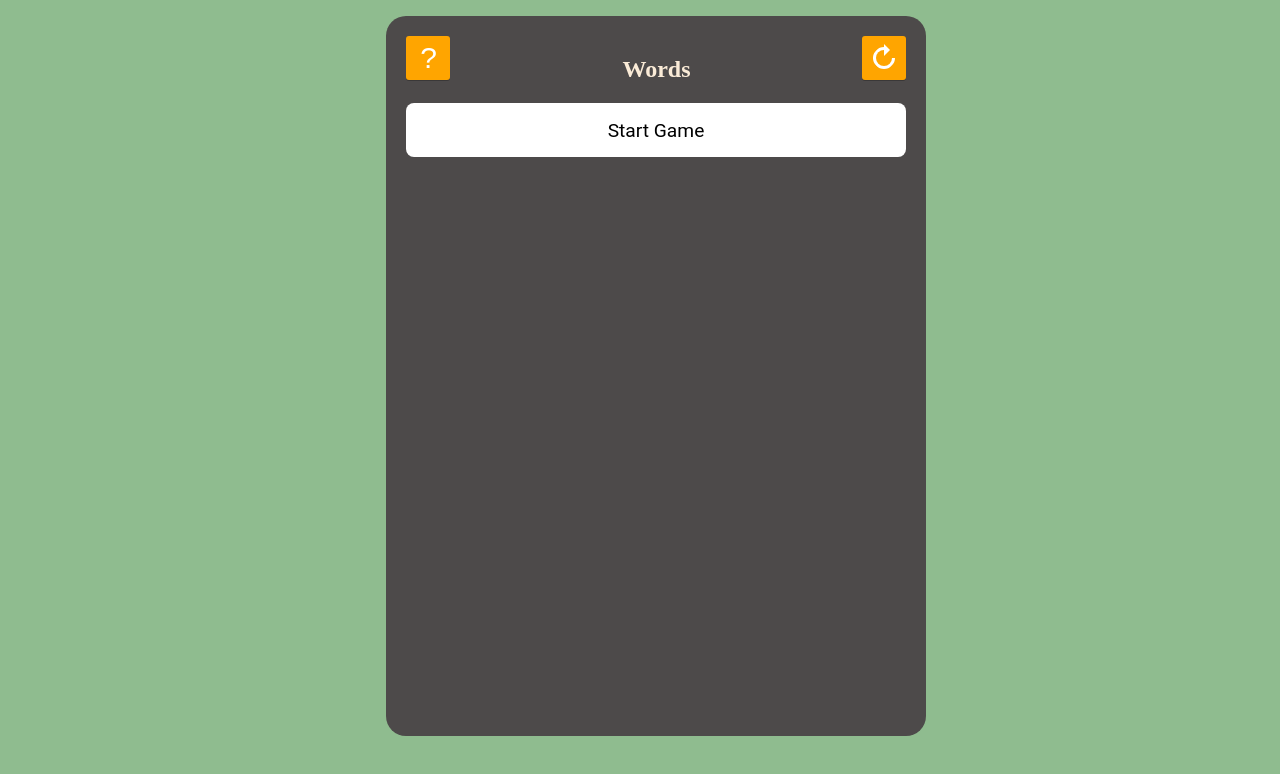
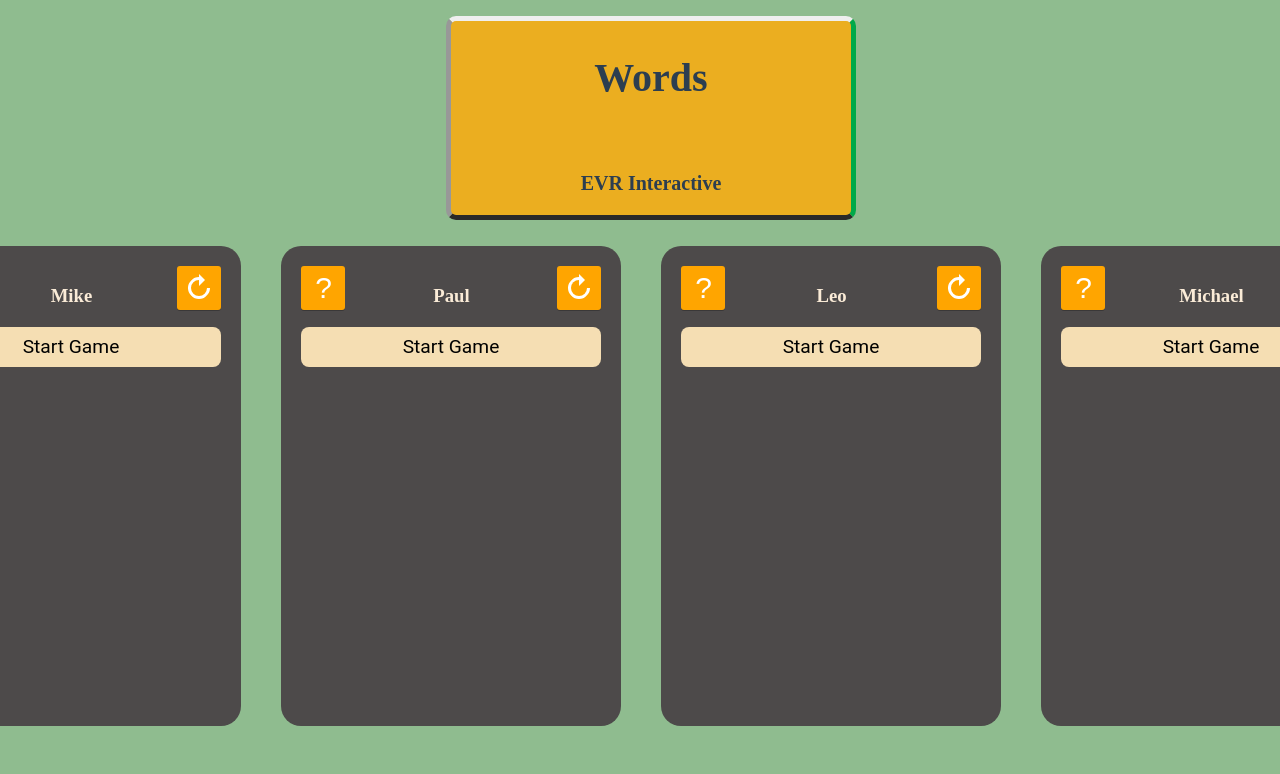
Before and after one commit to nalonluap/evr-stream-interactive, a Vue app in the folder client/: page / in a window 1280 px wide. Shown: the top 774 px of the page. Built offline with nearby package versions, Linux system fonts and the light colour scheme.

Commit message:
new game ui for many users

```diff
--- a/client/src/views/AuthWords.vue
+++ b/client/src/views/AuthWords.vue
@@ -108,7 +108,8 @@ h1{
 }
 .button-channel {
   width: 100%;
-  height: 54.4px;
+  min-height: 24.4px;
+  position: flex;
   margin-top: 10px;
   font-family: "Roboto", sans-serif;
   border: none;
--- a/client/src/views/BoardWords.vue
+++ b/client/src/views/BoardWords.vue
@@ -14,7 +14,8 @@ export default {
       count: 0,
       visible: false,
       pWords : ['WETEL', 'LAMBO', 'WORLD', 'TIRON', 'WORKS', 'WORDS'], //test words
-      tempWords : ['', '', '', '', '', '']
+      tempWords : ['', '', '', '', '', ''],
+      players: ['Mike', 'Paul', 'Leo', 'Michael']
     };
   },
 
@@ -42,16 +43,21 @@ export default {
 
 <template>
   <main>
-    <section class="board">
+    <section>
+      <div class="title-border">
+        <h2 class="title-words">Words</h2><br/><h3 class="subtitle">EVR Interactive</h3>
+      </div>
+    </section>
+    <section v-for="item in 4" :key="item" class="board">
       <button @click="clearCells()" class ="btn btn-red btn-help">?</button>
-      <button @click="clearCells()" class ="btn btn-reload btn-red"></button>
-        <h1>Words</h1>
-        <button @click="visible=true" v-show="!visible" class="button-channel">Start Game</button>
-        <button @click="clearCells(), visible=!visible" v-show="visible" class="button-channel btn-cancel">End Game</button>
+      <button @click="clearCells()" class ="btn btn-red btn-reload"></button>
+        <h1>{{this.players[item - 1]}}</h1>
+        <button @click="visible=true" v-show="!visible" class="btn-start">Start Game</button>
+        <button @click="clearCells(), visible=!visible" v-show="visible" class="btn-cancel">End Game</button>
         <section v-for="item in tempWords" :key="item" v-show="visible" class="cell">
             <CellWords :pWord="item" />
         </section>
-        <button @click="nextWord()" v-show="visible" class="button-channel btn-next">Next</button>
+        <button @click="nextWord()" v-show="visible" class="btn-next">Next</button>
         <section class="information">
             <InfoWords :msg="Hello" />
         </section>
@@ -64,22 +70,35 @@ h1{
     margin-left: 45px;
     color: antiquewhite;
 }
+h2.title-words{
+  font-family: "Press Start 2P";
+  font-size: 40px;
+
+}
+h3.subtitle{
+  font-family: "Press Start 2P";
+  font-size: 20px;
+}
 main {
   display: flex;
   justify-content: center;
 }
 
 section.board {
+  margin-top: 230px;
+  margin-left: 5px;
+  margin-right: 35px;
   background-color: rgb(77, 74, 74);
   border-radius: 20px;
   padding: 20px;
-  height: 680px;
+  height: 440px;
+  width: 300px;
   gap: 10px;
   grid-template-columns: repeat(5, 1fr);
 }
 section.cell {
-  margin-top: 20px;
-  margin-left: 20px;
+  margin-top: 10px;
+  margin-left: 13px;
   display: grid;
   gap: 10px;
   grid-template-columns: repeat(5, 1fr);
@@ -89,10 +108,48 @@ section.information {
   width: fit-content;
 }
 .btn-cancel{
+  width: 100%;
+  min-height: 40px;
+  /*margin-top: 10px;*/
+  font-family: "Roboto", sans-serif;
+  border: none;
+  font-size: 1.2rem;
+  border-radius: 0.5rem;
+  display: block;
+  transition: all 0.3s;
+  margin-top: 20px;
+  max-height: 20px;
+  position: relative;
   background-color: maroon;
 }
+.btn-start{
+  width: 100%;
+  min-height: 40px;
+  /*margin-top: 10px;*/
+  font-family: "Roboto", sans-serif;
+  border: none;
+  font-size: 1.2rem;
+  border-radius: 0.5rem;
+  display: block;
+  transition: all 0.3s;
+  margin-top: 20px;
+  max-height: 20px;
+  position: relative;
+  background-color: wheat;
+}
 .btn-next{
+  width: 100%;
+  min-height: 40px;
+  /*margin-top: 10px;*/
+  font-family: "Roboto", sans-serif;
+  border: none;
+  font-size: 1.2rem;
+  border-radius: 0.5rem;
+  display: block;
+  transition: all 0.3s;
   margin-top: 20px;
+  max-height: 20px;
+  position: relative;
   background-color: green;
 }
 .btn {
@@ -163,4 +220,30 @@ section.information {
   color:#fff;
   font-size:30px;
 }
+p{
+  margin-bottom: 40px;
+}
+div.title-border{
+  position: fixed;
+
+  margin-left: 550px;
+
+  width: 400px;
+
+  background-color:rgb(235, 174, 32);
+
+  border-right:5px solid rgb(0, 169, 73);
+
+  border-left:5px solid rgb(152, 152, 152);
+
+  border-bottom:5px solid rgb(42, 41, 41);
+
+  border-top:5px solid rgb(239, 239, 239);
+
+  border-radius:50px;
+
+  -webkit-border-radius:10px;
+
+  -moz-border-radius:10px;
+}
 </style>
--- a/client/src/views/CellWords.vue
+++ b/client/src/views/CellWords.vue
@@ -64,37 +64,27 @@ export default {
 <template>
   <div v-for="item in 5" :key="item.letter">
     <div v-if="yellowLetter(this.pWord[item - 1]) == true" class="words-yellow">
-      {{ this.pWord[item - 1] }}
+      <b>{{ this.pWord[item - 1] }}</b>
     </div>
     <div v-else-if="greenLetter(this.pWord[item - 1]) == true" class="words-green">
-      {{ this.pWord[item - 1] }}
+      <b>{{ this.pWord[item - 1] }}</b>
     </div>
     <div v-else class="words">
-      {{ this.pWord[item - 1] }}
+      <b>{{ this.pWord[item - 1] }}</b>
     </div>
   </div>
 </template>
 
 <style lang="scss" scoped>
-.button-next {
-  position: relative;
-  align-items: center;
-  width: 100%;
-  height: 54.4px;
-  margin-top: 10px;
-  font-family: "Roboto", sans-serif;
-  border: none;
-  font-size: 1.2rem;
-  padding: 1rem 2rem;
-  border-radius: 0.5rem;
-  background-color: rgb(255, 255, 255);
-  transition: all 0.3s;
+
+b {
+  font-size: 15px;
 }
 div.words-green {
   background-color: green;
   user-select: none;
-  width: 60px;
-  height: 60px;
+  width: 35px;
+  height: 35px;
   border: 1px solid gray;
   color: rgb(222, 219, 219);
   font-size: 2rem;
@@ -104,8 +94,8 @@ div.words-green {
 div.words-yellow {
   background-color: rgb(205, 205, 8);
   user-select: none;
-  width: 60px;
-  height: 60px;
+  width: 35px;
+  height: 35px;
   border: 1px solid gray;
   color: rgb(222, 219, 219);
   font-size: 2rem;
@@ -114,66 +104,16 @@ div.words-yellow {
 }
 div.words {
   user-select: none;
-  width: 60px;
-  height: 60px;
+  width: 35px;
+  height: 35px;
   border: 1px solid gray;
   color: rgb(222, 219, 219);
   font-size: 2rem;
   display: grid;
   place-items: center;
 }
-div.animate {
-  animation: scale 0.1s;
-  animation-iteration-count: 1;
-}
-div.wiggle {
-  animation: wiggle 0.3s;
-  animation-iteration-count: 3;
-}
-div.flip {
-  animation: flip 0.5s;
-  animation-iteration-count: 1;
+div {
+  border-radius: 5px;
 }
 
-@keyframes wiggle {
-  0% {
-    transform: translateX(0px);
-  }
-  25% {
-    transform: translateX(-5px);
-  }
-  50% {
-    transform: translateX(0px);
-  }
-  75% {
-    transform: translateX(5px);
-  }
-  100% {
-    transform: translateX(0px);
-  }
-}
-
-@keyframes scale {
-  0% {
-    transform: scale(1);
-  }
-  50% {
-    transform: scale(1.1);
-  }
-  100% {
-    transform: scale(1);
-  }
-}
-
-@keyframes flip {
-  0% {
-    transform: scaleY(1);
-  }
-  50% {
-    transform: scaleY(0);
-  }
-  100% {
-    transform: scaleY(1);
-  }
-}
 </style>
--- a/client/src/views/MainPage.vue
+++ b/client/src/views/MainPage.vue
@@ -22,7 +22,9 @@ export default {
       @close="showModal = false"
     />
   </transition>
-  <BoardWords />
+  <section class="game">
+    <BoardWords></BoardWords>
+  </section>
 </template>
 
 <style>
@@ -34,4 +36,12 @@ export default {
   color: #2c3e50;
   margin-top: 60px;
 }
+.brd{
+  float: right;
+}
+.h1{
+  align-items: center;
+  font-size: 20px;
+
+}
 </style>
```
